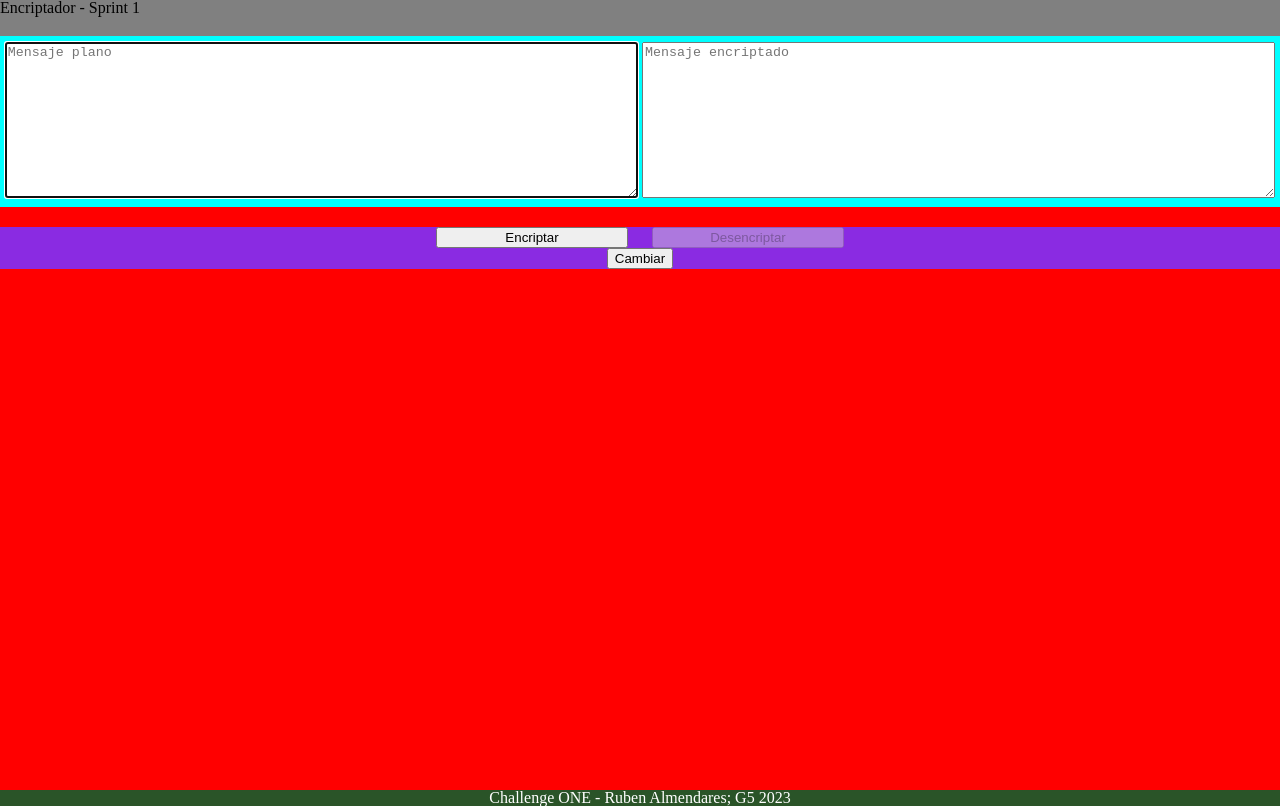
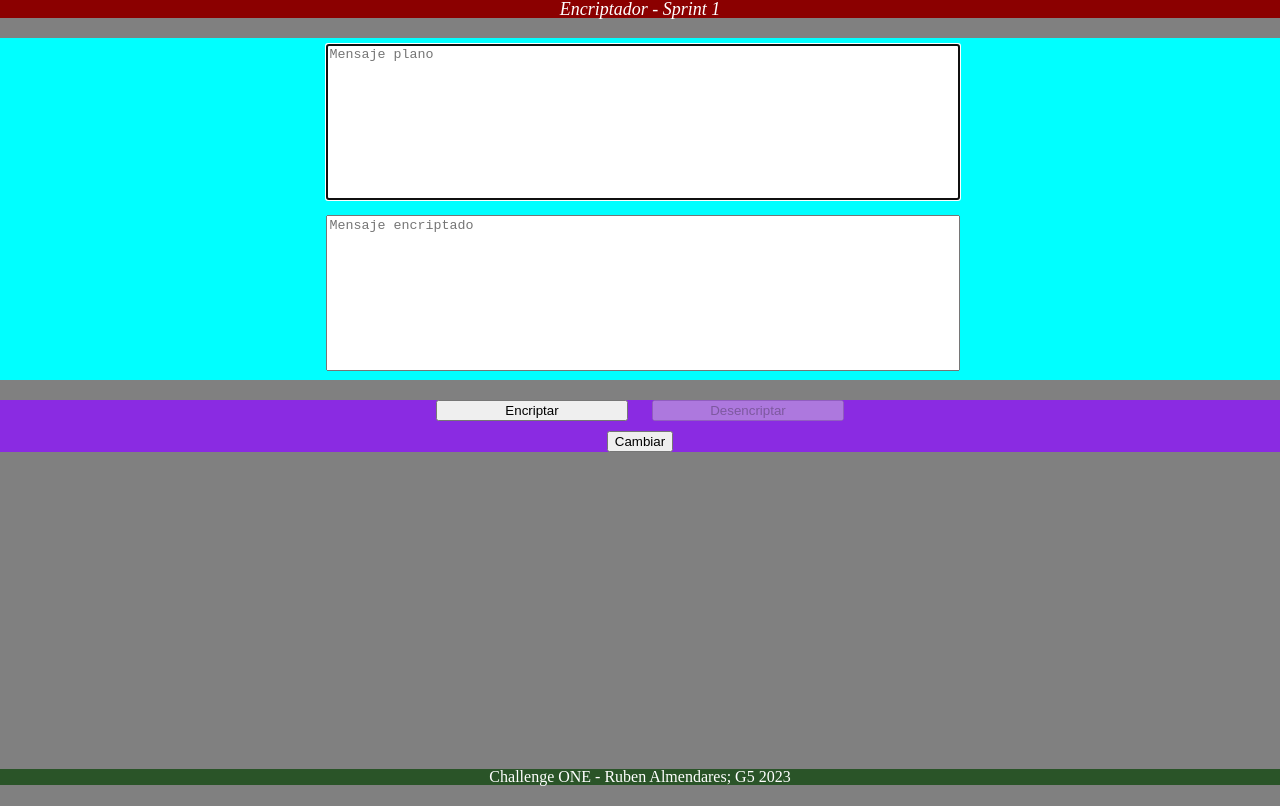
Before and after one commit to Rublox99/encriptador-challenge, a plain HTML site: page index.html in a window 1280 px wide. Drawn offline with Linux system fonts and the light colour scheme.

Commit message:
Agrega fondo a la cabecera y elimina el del body (#4)

```diff
--- a/indexStyle.css
+++ b/indexStyle.css
@@ -5,9 +5,16 @@
     width: 100%;
 }
 
+.class-header{
+    background-color: darkred;
+    color: white;
+    text-align: center;
+    font-style: italic;
+    font-size: 18px;
+}
+
 .class-main{
-    background-color: red;
-    height: 94.3vh;
+    height: 91.4vh;
     width: 100%;
 }
 
@@ -39,6 +46,7 @@
     width: 49%;
     display: inline-block;
     position: relative;
+    margin: 6px;
 }
 
 #textarea-salida{
@@ -52,6 +60,7 @@
 /*-------------------------------------------------INPUT-TEXTAREAS-----------------------------------------------------*/
 #texto-ingresado, #texto-resultado{
     width: 100%;
+    resize: none;
 }
 
 /*---------------------------------------------------------------------------------------------------------------------*/
@@ -64,6 +73,10 @@
 #divDesencriptacion{
     display: inline;
 }
+
+#divCambiar{
+    margin: 10px 0;
+}
 /*---------------------------------------------------------------------------------------------------------------------*/
 
 
```
